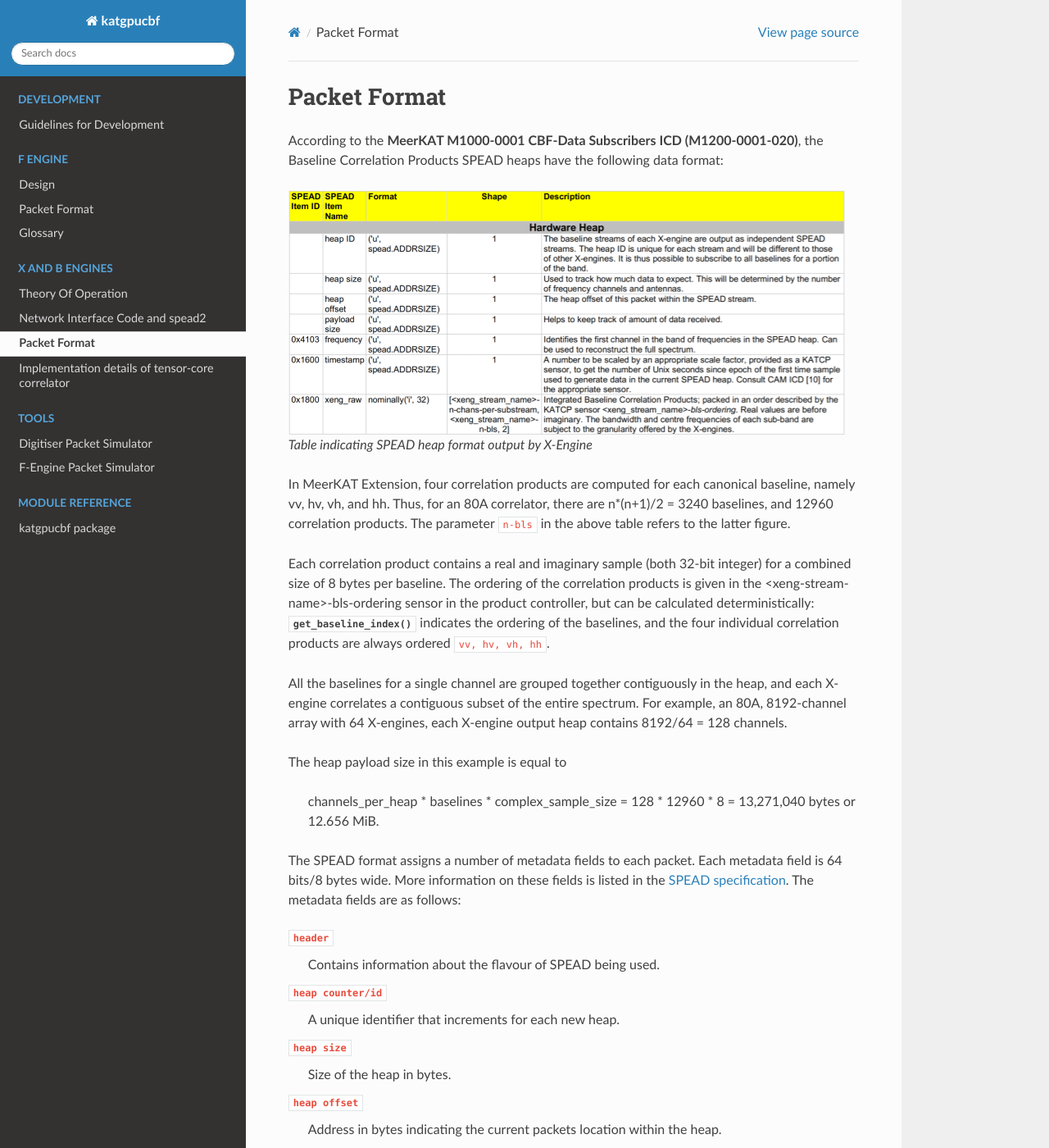
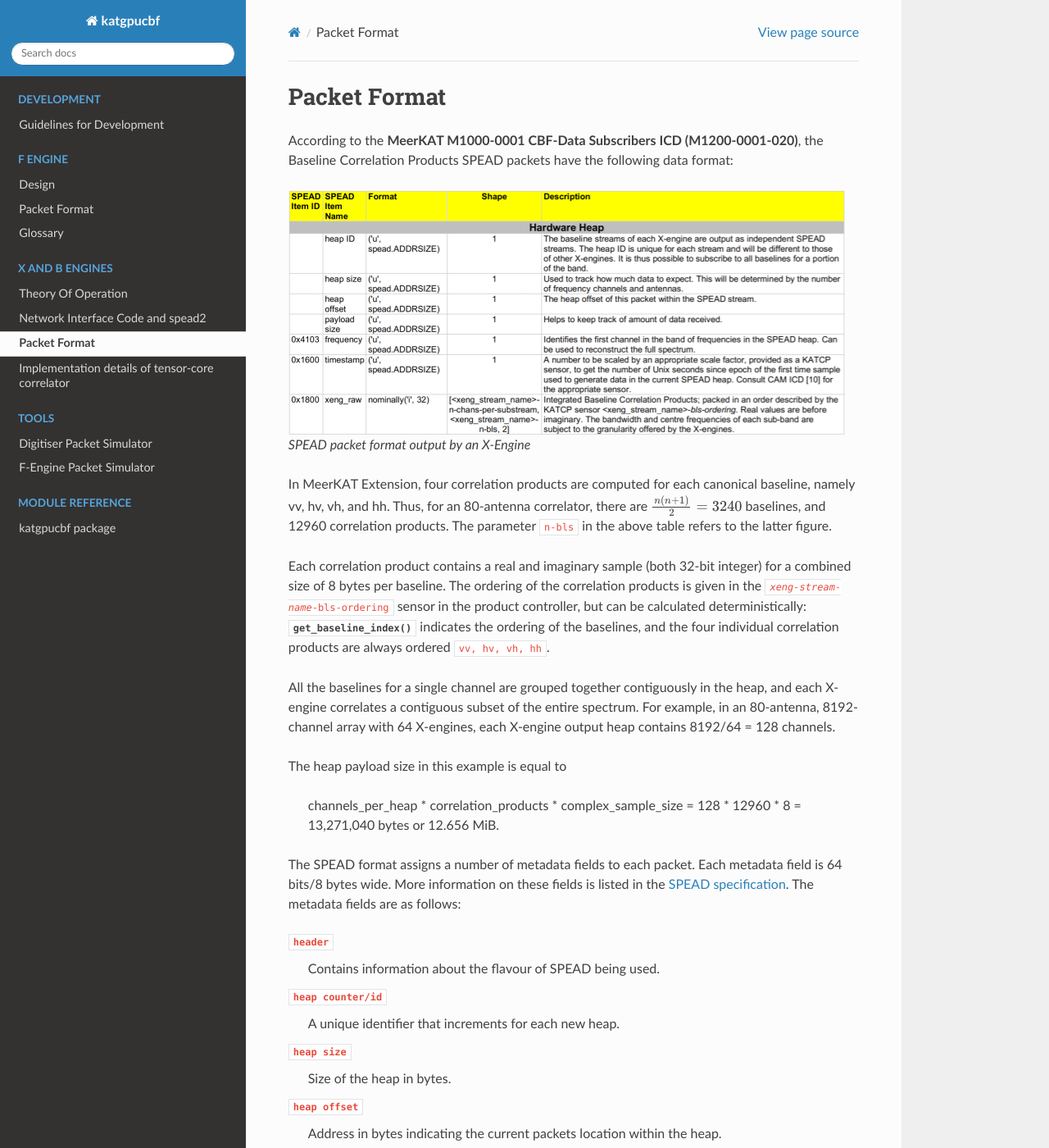
Before and after one commit to ska-sa/katgpucbf, a Sphinx documentation site: the page built from doc/xbgpu.packet_format.rst, in a window 1280 px wide and 1400 px high. Shown: the whole window at 82% size. Built offline with Sphinx 7.4.7 and the Read the Docs theme 2.0.0, drawn with Linux system fonts in a browser that asks for light colours; formulas are drawn with MathJax 3; the version number could not be read and is left out.

Commit message:
Apply suggestions from code review
Co-authored-by: Bruce Merry <1963944+bmerry@users.noreply.github.com>

```diff
--- a/doc/fgpu.packet_format.rst
+++ b/doc/fgpu.packet_format.rst
@@ -8,9 +8,9 @@ the Channelised Voltage Data SPEAD heaps have the following data format:
 
 .. figure:: images/feng_spead_heap_format_table.png
 
-  Table indicating SPEAD heap format output by F-Engine
+  SPEAD packet format output by an F-Engine
 
-In the case of a 80A 8k array with 64 X-engines, each heap contains 8192/(64) =
+In the case of an 8192-channel array with 64 X-engines, each heap contains 8192/64 =
 128 channels. By default, there are 256 time samples per channel. Each sample is
 dual-pol complex 8-bit data for a combined sample width of 32 bits or 4 bytes.
 
--- a/doc/xbgpu.packet_format.rst
+++ b/doc/xbgpu.packet_format.rst
@@ -4,20 +4,20 @@ Packet Format
 =============
 
 According to the **MeerKAT M1000-0001 CBF-Data Subscribers ICD (M1200-0001-020)**,
-the Baseline Correlation Products SPEAD heaps have the following data format:
+the Baseline Correlation Products SPEAD packets have the following data format:
 
 .. figure:: images/xeng_spead_heap_format_table.png
 
-  Table indicating SPEAD heap format output by X-Engine
+  SPEAD packet format output by an X-Engine
 
 In MeerKAT Extension, four correlation products are computed for each canonical
-baseline, namely vv, hv, vh, and hh. Thus, for an 80A correlator, there are
-n*(n+1)/2 = 3240 baselines, and 12960 correlation products. The parameter
+baseline, namely vv, hv, vh, and hh. Thus, for an 80-antenna correlator, there are
+:math:`\frac{n(n+1)}{2} = 3240` baselines, and 12960 correlation products. The parameter
 ``n-bls`` in the above table refers to the latter figure.
 
 Each correlation product contains a real and imaginary sample (both 32-bit
 integer) for a combined size of 8 bytes per baseline. The ordering of the
-correlation products is given in the <xeng-stream-name>-bls-ordering sensor in
+correlation products is given in the :samp:`{xeng-stream-name}-bls-ordering` sensor in
 the product controller, but can be calculated deterministically:
 :func:`~katgpucbf.xbgpu.correlation.get_baseline_index` indicates the ordering
 of the baselines, and the four individual correlation products are always
@@ -25,12 +25,12 @@ ordered ``vv, hv, vh, hh``.
 
 All the baselines for a single channel are grouped together contiguously in the
 heap, and each X-engine correlates a contiguous subset of the entire spectrum.
-For example, an 80A, 8192-channel array with 64 X-engines, each X-engine output
+For example, in an 80-antenna, 8192-channel array with 64 X-engines, each X-engine output
 heap contains 8192/64 = 128 channels.
 
 The heap payload size in this example is equal to
 
-  channels_per_heap * baselines * complex_sample_size = 128 * 12960 * 8 = 13,271,040 bytes or 12.656 MiB.
+  channels_per_heap * correlation_products * complex_sample_size = 128 * 12960 * 8 = 13,271,040 bytes or 12.656 MiB.
 
 The SPEAD format assigns a number of metadata fields to each packet. Each metadata
 field is 64 bits/8 bytes wide. More information on these fields is listed in the
```
